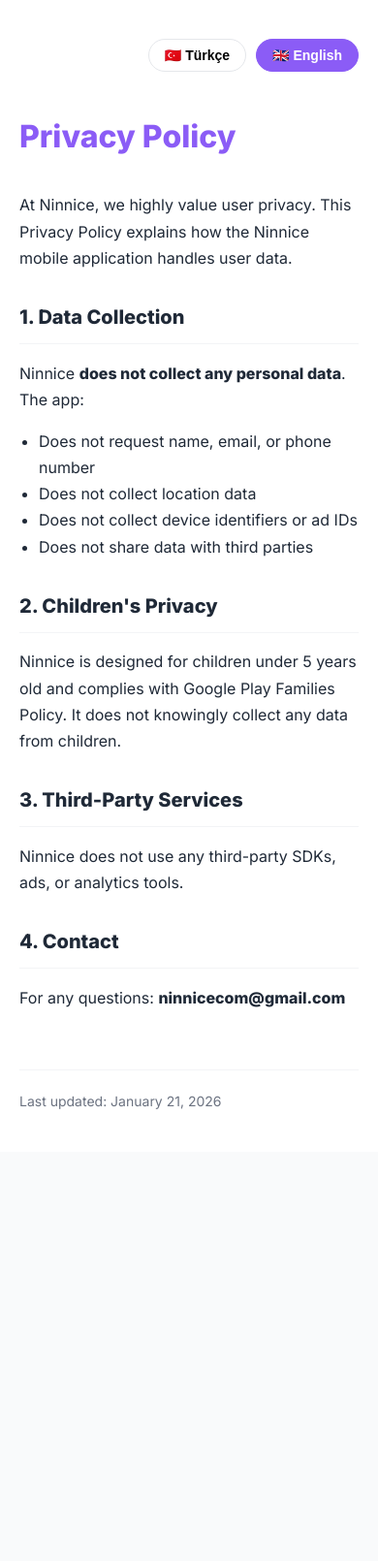
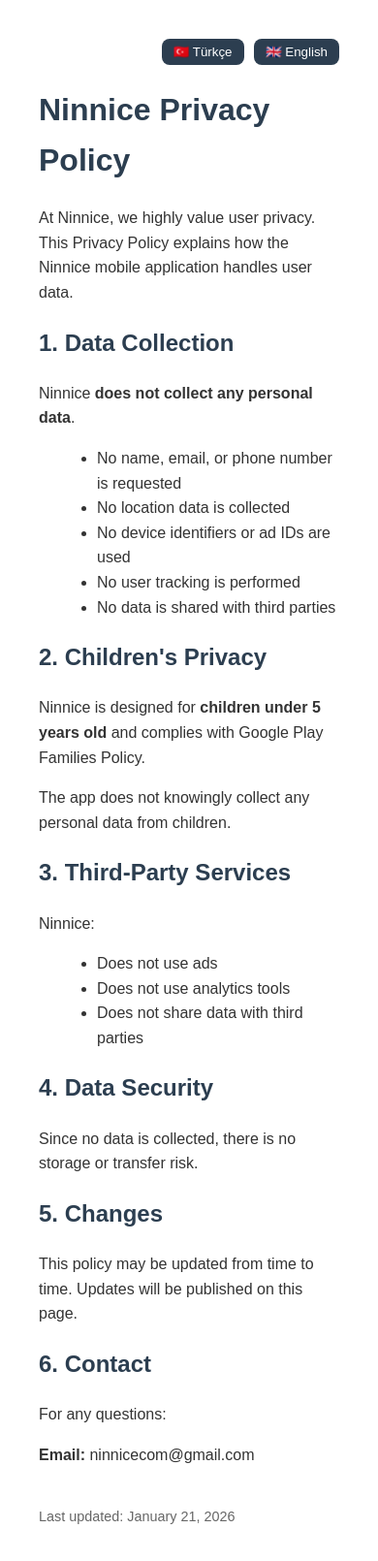
Before and after one commit to Ridvance/ninnice-privacy, a plain HTML site: page index.html in a window 390 px wide. Shown: the whole page at 97% size. Before the commit the page ends 1188 px from the top, so only its background shows below. Drawn offline with Linux system fonts and the light colour scheme.

Commit message:
Revise privacy policy layout and language handling
Updated the structure and content of the privacy policy page, including language switch functionality and styling adjustments.

```diff
--- a/index.html
+++ b/index.html
@@ -2,149 +2,222 @@
 <html lang="tr">
 <head>
 <meta charset="UTF-8">
+<title>Ninnice Privacy Policy</title>
 <meta name="viewport" content="width=device-width, initial-scale=1.0">
-    <title>Ninnice - Privacy Policy</title>
-    <link rel="preconnect" href="https://fonts.googleapis.com">
-    <link rel="preconnect" href="https://fonts.gstatic.com" crossorigin>
-    <link href="https://fonts.googleapis.com/css2?family=Inter:wght@400;600;800&display=swap" rel="stylesheet">
+
 <style>
-        :root {
-            --primary: #8B5CF6;
-            --bg: #F9FAFB;
-            --text: #1F2937;
-            --text-muted: #6B7280;
+body {
+    font-family: Arial, Helvetica, sans-serif;
+    line-height: 1.6;
+    margin: 40px;
+    background-color: #ffffff;
+    color: #333333;
 }
-        body {
-            font-family: 'Inter', -apple-system, sans-serif;
-            line-height: 1.7;
-            background-color: var(--bg);
-            color: var(--text);
-            margin: 0;
-            padding: 0;
-            display: flex;
-            justify-content: center;
+
+h1, h2 {
+    color: #2c3e50;
 }
-        .container {
-            max-width: 800px;
-            width: 100%;
-            padding: 40px 20px;
-            background: white;
-            min-height: 100vh;
-            box-shadow: 0 0 50px rgba(0,0,0,0.03);
+
+ul {
+    margin-left: 20px;
 }
-        .lang-switcher {
-            display: flex;
-            gap: 10px;
-            justify-content: flex-end;
-            margin-bottom: 40px;
+
+footer {
+    margin-top: 40px;
+    font-size: 0.9em;
+    color: #666;
 }
+
+.lang-switch {
+    text-align: right;
+    margin-bottom: 20px;
+}
+
 button {
-            padding: 8px 16px;
-            border-radius: 20px;
-            border: 1px solid #E5E7EB;
-            background: white;
+    padding: 6px 12px;
+    border-radius: 8px;
+    border: none;
     cursor: pointer;
-            font-size: 14px;
-            font-weight: 600;
-            transition: all 0.2s;
+    background-color: #2c3e50;
+    color: white;
+    margin-left: 6px;
 }
-        button:hover { background: #F3F4F6; }
-        button.active {
-            background: var(--primary);
-            color: white;
-            border-color: var(--primary);
+
+button:hover {
+    opacity: 0.8;
 }
-        h1 { font-size: 32px; font-weight: 800; color: var(--primary); margin-bottom: 30px; }
-        h2 { font-size: 20px; font-weight: 700; margin-top: 30px; border-bottom: 1px solid #F3F4F6; padding-bottom: 10px; }
-        ul { padding-left: 20px; }
-        footer { margin-top: 60px; padding-top: 20px; border-top: 1px solid #F3F4F6; color: var(--text-muted); font-size: 14px; }
-        /* Language handling */
-        .lang-section { display: none; }
-        .lang-section.active { display: block; }
 </style>
 </head>
+
 <body>
 
-<div class="container">
-    <div class="lang-switcher">
-        <button id="btn-tr" onclick="setLang('tr')">🇹🇷 Türkçe</button>
-        <button id="btn-en" onclick="setLang('en')">🇬🇧 English</button>
+<!-- LANGUAGE SWITCH -->
+<div class="lang-switch">
+    <button onclick="setLang('tr')">🇹🇷 Türkçe</button>
+    <button onclick="setLang('en')">🇬🇧 English</button>
 </div>
 
-    <!-- TÜRKÇE İÇERİK -->
-    <div id="tr-content" class="lang-section">
-        <h1>Gizlilik Politikası</h1>
-        <p>Ninnice olarak kullanıcılarımızın gizliliğine büyük önem veriyoruz. Bu Gizlilik Politikası, Ninnice mobil uygulamasının kullanıcı verilerini nasıl işlediğini açıklamaktadır.</p>
+<!-- ========================= -->
+<!-- TÜRKÇE -->
+<!-- ========================= -->
+<div id="tr-content">
+
+<h1>Ninnice Gizlilik Politikası</h1>
+
+<p>
+Ninnice olarak kullanıcılarımızın gizliliğine büyük önem veriyoruz.
+Bu Gizlilik Politikası, Ninnice mobil uygulamasının kullanıcı verilerini nasıl işlediğini açıklar.
+</p>
 
 <h2>1. Toplanan Veriler</h2>
-        <p>Ninnice uygulaması <strong>herhangi bir kişisel veri toplamaz</strong>. Uygulama:</p>
+<p>
+Ninnice uygulaması <strong>herhangi bir kişisel veri toplamaz</strong>.
+</p>
+
 <ul>
-            <li>Kullanıcıdan ad, e-posta, telefon numarası gibi kişisel bilgiler istemez</li>
-            <li>Konum bilgisi toplamaz</li>
-            <li>Cihaz kimliği, reklam kimliği gibi tanımlayıcıları toplamaz</li>
-            <li>Üçüncü taraflarla veri paylaşımı yapmaz</li>
+<li>Ad, e-posta, telefon numarası gibi bilgiler talep edilmez</li>
+<li>Konum bilgisi toplanmaz</li>
+<li>Cihaz kimliği veya reklam kimliği kullanılmaz</li>
+<li>Kullanıcı davranışı takip edilmez</li>
+<li>Hiçbir veri üçüncü taraflarla paylaşılmaz</li>
 </ul>
 
 <h2>2. Çocukların Gizliliği</h2>
-        <p>Ninnice, 5 yaş ve altındaki çocuklara yönelik bir uygulamadır ve Google Play Aile Politikası’na tam uyum sağlar. Çocuklardan bilerek hiçbir kişisel veri toplamaz.</p>
+<p>
+Ninnice, <strong>5 yaş ve altındaki çocuklara</strong> yönelik tasarlanmıştır ve Google Play Aile Politikası ile uyumludur.
+</p>
+
+<p>
+Uygulama çocuklardan bilerek hiçbir kişisel veri toplamaz.
+</p>
 
 <h2>3. Üçüncü Taraf Hizmetler</h2>
-        <p>Ninnice uygulaması herhangi bir üçüncü taraf SDK, reklam ağı veya analiz aracı kullanmaz.</p>
+<p>
+Ninnice:
+</p>
+<ul>
+<li>Reklam SDK’sı kullanmaz</li>
+<li>Analitik araç kullanmaz</li>
+<li>Üçüncü taraf veri paylaşımı yapmaz</li>
+</ul>
 
-        <h2>4. İletişim</h2>
-        <p>Soru ve geri bildirimleriniz için: <strong>ninnicecom@gmail.com</strong></p>
+<h2>4. Veri Güvenliği</h2>
+<p>
+Uygulama veri toplamadığı için veri depolama veya aktarım riski bulunmamaktadır.
+</p>
 
-        <footer>Son güncelleme: 21 Ocak 2026</footer>
+<h2>5. Değişiklikler</h2>
+<p>
+Bu Gizlilik Politikası zaman zaman güncellenebilir. Güncellemeler bu sayfada yayınlanır.
+</p>
+
+<h2>6. İletişim</h2>
+<p>
+Sorularınız için:
+</p>
+
+<p><strong>Email:</strong> ninnicecom@gmail.com</p>
+
+<footer>
+<p>Son güncelleme: 21 Ocak 2026</p>
+</footer>
+
 </div>
 
-    <!-- ENGLISH CONTENT -->
-    <div id="en-content" class="lang-section">
-        <h1>Privacy Policy</h1>
-        <p>At Ninnice, we highly value user privacy. This Privacy Policy explains how the Ninnice mobile application handles user data.</p>
+<!-- ========================= -->
+<!-- ENGLISH -->
+<!-- ========================= -->
+<div id="en-content" style="display:none;">
+
+<h1>Ninnice Privacy Policy</h1>
+
+<p>
+At Ninnice, we highly value user privacy.
+This Privacy Policy explains how the Ninnice mobile application handles user data.
+</p>
 
 <h2>1. Data Collection</h2>
-        <p>Ninnice <strong>does not collect any personal data</strong>. The app:</p>
+<p>
+Ninnice <strong>does not collect any personal data</strong>.
+</p>
+
 <ul>
-            <li>Does not request name, email, or phone number</li>
-            <li>Does not collect location data</li>
-            <li>Does not collect device identifiers or ad IDs</li>
+<li>No name, email, or phone number is requested</li>
+<li>No location data is collected</li>
+<li>No device identifiers or ad IDs are used</li>
+<li>No user tracking is performed</li>
+<li>No data is shared with third parties</li>
+</ul>
+
+<h2>2. Children's Privacy</h2>
+<p>
+Ninnice is designed for <strong>children under 5 years old</strong> and complies with Google Play Families Policy.
+</p>
+
+<p>
+The app does not knowingly collect any personal data from children.
+</p>
+
+<h2>3. Third-Party Services</h2>
+<p>
+Ninnice:
+</p>
+<ul>
+<li>Does not use ads</li>
+<li>Does not use analytics tools</li>
 <li>Does not share data with third parties</li>
 </ul>
 
-        <h2>2. Children's Privacy</h2>
-        <p>Ninnice is designed for children under 5 years old and complies with Google Play Families Policy. It does not knowingly collect any data from children.</p>
+<h2>4. Data Security</h2>
+<p>
+Since no data is collected, there is no storage or transfer risk.
+</p>
 
-        <h2>3. Third-Party Services</h2>
-        <p>Ninnice does not use any third-party SDKs, ads, or analytics tools.</p>
+<h2>5. Changes</h2>
+<p>
+This policy may be updated from time to time. Updates will be published on this page.
+</p>
 
-        <h2>4. Contact</h2>
-        <p>For any questions: <strong>ninnicecom@gmail.com</strong></p>
+<h2>6. Contact</h2>
+<p>
+For any questions:
+</p>
 
-        <footer>Last updated: January 21, 2026</footer>
-    </div>
+<p><strong>Email:</strong> ninnicecom@gmail.com</p>
+
+<footer>
+<p>Last updated: January 21, 2026</p>
+</footer>
+
 </div>
 
+<!-- ========================= -->
+<!-- SCRIPT -->
+<!-- ========================= -->
 <script>
 function setLang(lang) {
-        // İçerikleri gizle/göster
-        document.querySelectorAll('.lang-section').forEach(el => el.classList.remove('active'));
-        document.getElementById(lang + '-content').classList.add('active');
-
-        // Buton stillerini güncelle
-        document.querySelectorAll('.lang-switcher button').forEach(el => el.classList.remove('active'));
-        document.getElementById('btn-' + lang).classList.add('active');
-
-        // Sayfa dilini güncelle
-        document.documentElement.lang = lang;
+    document.getElementById('tr-content').style.display = (lang === 'tr') ? 'block' : 'none';
+    document.getElementById('en-content').style.display = (lang === 'en') ? 'block' : 'none';
+    localStorage.setItem('lang', lang);
 }
 
-    // Otomatik dil algılama
-    const userLang = navigator.language || navigator.userLanguage;
+function detectLang() {
+    let saved = localStorage.getItem('lang');
+    if (saved) {
+        setLang(saved);
+        return;
+    }
+
+    let userLang = navigator.language || navigator.userLanguage;
+
     if (userLang.startsWith('tr')) {
         setLang('tr');
     } else {
         setLang('en');
     }
+}
+
+detectLang();
 </script>
 
 </body>
```
Lines whose indentation alone changed are shown as unchanged.
